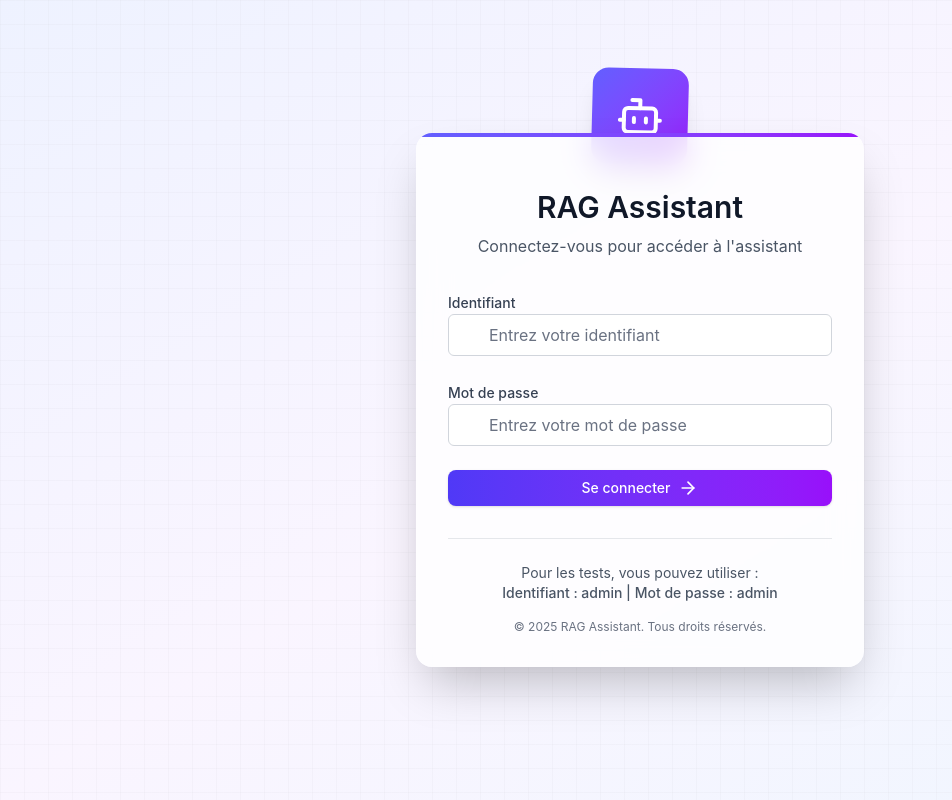
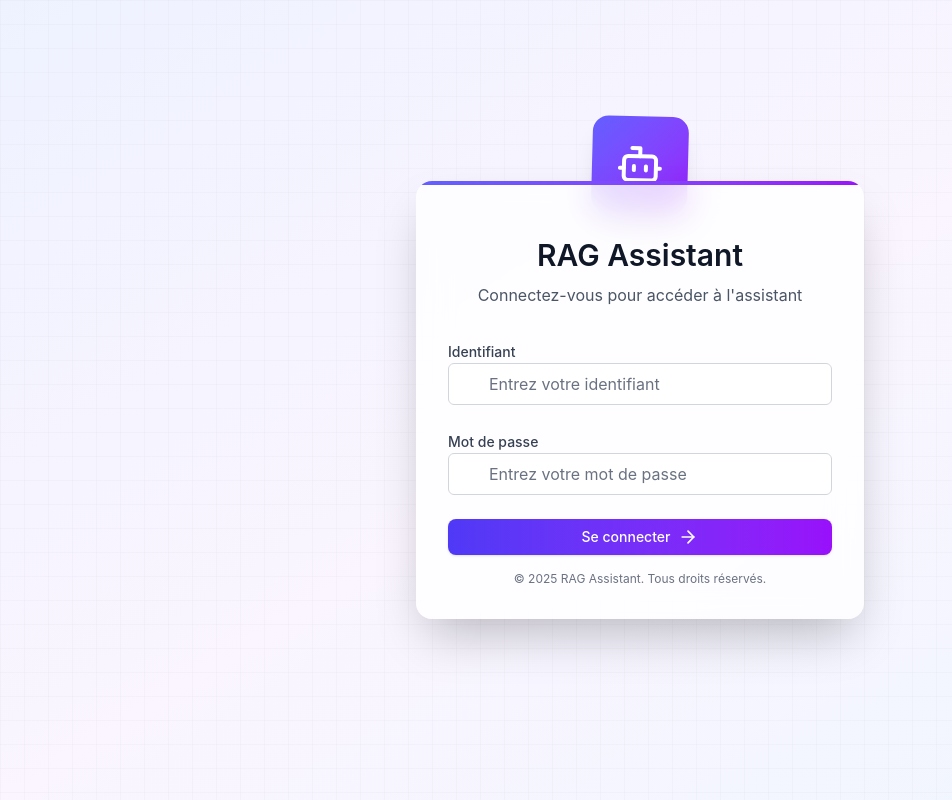
Before and after one commit to RamosPolo/Interface-API-LIP6-M1, a React (Vite) app: page / in a window 1280 px wide. Shown: the whole page, without its empty margins (0-952 px from the left). Built offline with nearby package versions, Linux system fonts and the light colour scheme.

Commit message:
Suppression de la div affichant les logs admin

```diff
--- a/src/pages/Login.jsx
+++ b/src/pages/Login.jsx
@@ -146,13 +146,6 @@ const Login = () => {
                         </Button>
                     </form>
 
-                    <div className="mt-8 border-t border-gray-200 dark:border-gray-700 pt-6">
-                        <div className="text-center text-gray-600 dark:text-gray-400 mb-4">
-                            <p className="text-sm">Pour les tests, vous pouvez utiliser :</p>
-                            <p className="text-sm font-medium">Identifiant : admin | Mot de passe : admin</p>
-                        </div>
-                    </div>
-
                     <div className="mt-4 text-center">
                         <p className="text-xs text-gray-500 dark:text-gray-400">
                             © 2025 RAG Assistant. Tous droits réservés.
```
